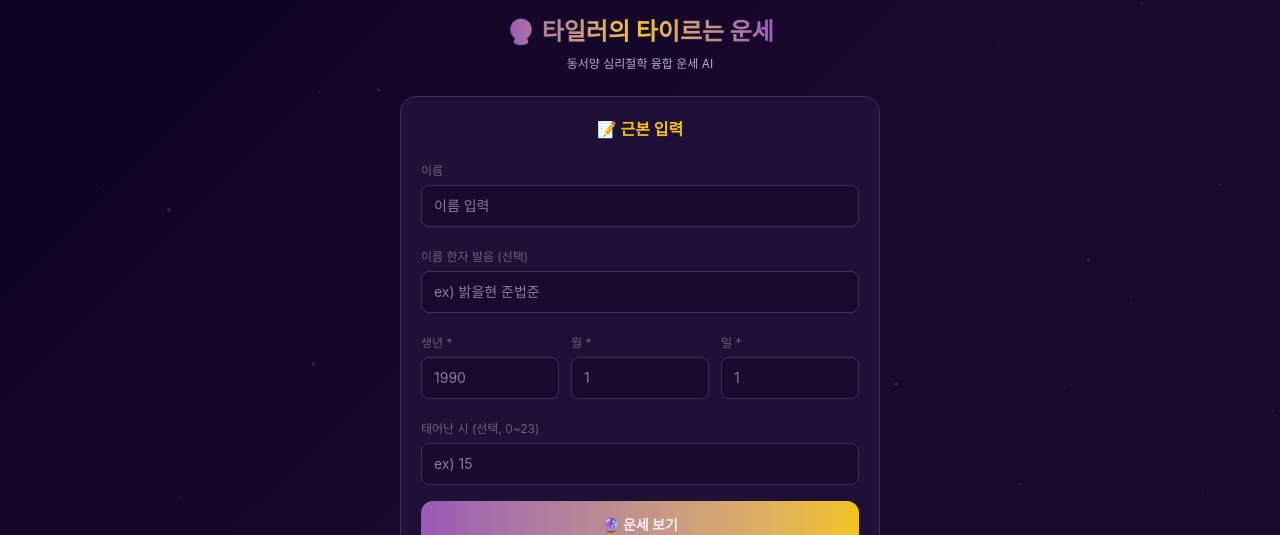
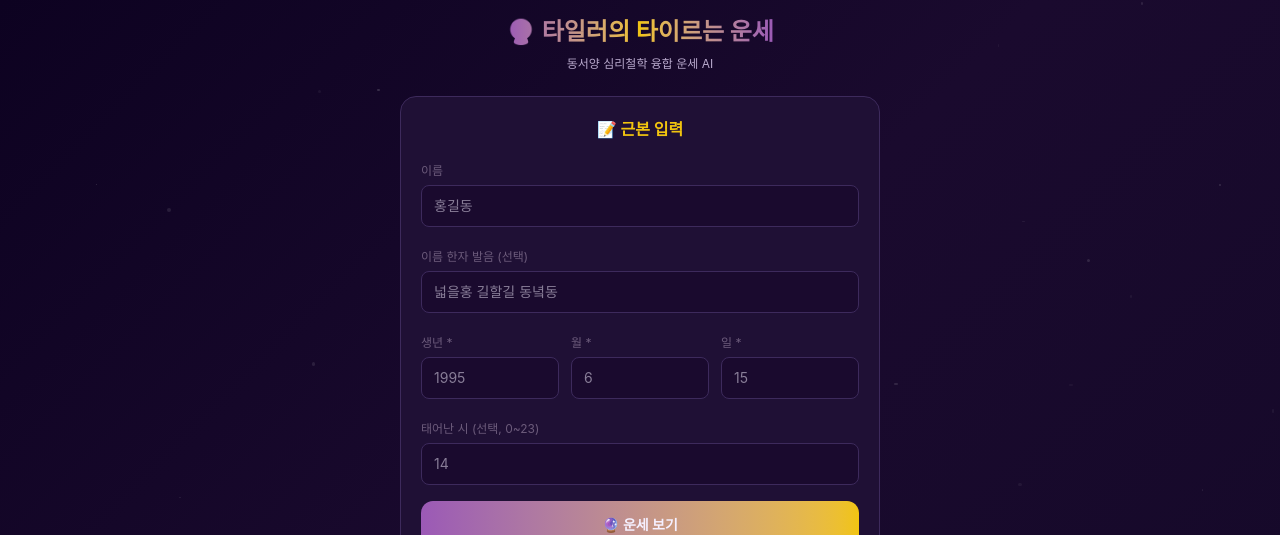
Before and after one commit to colehkg-cyber/sajugenie, a Next.js app: page / in a window 1280 px wide. Shown: the top 535 px of the page. Built offline with nearby package versions, Linux system fonts and the light colour scheme; a web font is replaced by a local one.

Commit message:
fix: placeholder 임의의 예시 값 (홍길동 1995.6.15 14시)

```diff
--- a/src/app/page.tsx
+++ b/src/app/page.tsx
@@ -152,14 +152,14 @@ function RootTab({ profile, setProfile, saved }: { profile: Profile; setProfile:
 
           <div>
             <label className="text-xs text-text-muted">이름</label>
-            <input type="text" placeholder="이름 입력" value={profile.name}
+            <input type="text" placeholder="홍길동" value={profile.name}
               onChange={(e) => setProfile({...profile, name: e.target.value})}
               className="w-full mt-1 bg-mystic border border-border rounded-lg px-3 py-2.5 text-sm text-text-primary focus:border-gold/50 outline-none" />
           </div>
 
           <div>
             <label className="text-xs text-text-muted">이름 한자 발음 (선택)</label>
-            <input type="text" placeholder="ex) 밝을현 준법준" value={profile.nameHanja}
+            <input type="text" placeholder="넓을홍 길할길 동녘동" value={profile.nameHanja}
               onChange={(e) => setProfile({...profile, nameHanja: e.target.value})}
               className="w-full mt-1 bg-mystic border border-border rounded-lg px-3 py-2.5 text-sm text-text-primary focus:border-gold/50 outline-none" />
           </div>
@@ -167,19 +167,19 @@ function RootTab({ profile, setProfile, saved }: { profile: Profile; setProfile:
           <div className="grid grid-cols-3 gap-3">
             <div>
               <label className="text-xs text-text-muted">생년 *</label>
-              <input type="number" placeholder="1990" value={profile.year}
+              <input type="number" placeholder="1995" value={profile.year}
                 onChange={(e) => setProfile({...profile, year: e.target.value})}
                 className="w-full mt-1 bg-mystic border border-border rounded-lg px-3 py-2.5 text-sm text-text-primary focus:border-gold/50 outline-none" />
             </div>
             <div>
               <label className="text-xs text-text-muted">월 *</label>
-              <input type="number" placeholder="1" min="1" max="12" value={profile.month}
+              <input type="number" placeholder="6" min="1" max="12" value={profile.month}
                 onChange={(e) => setProfile({...profile, month: e.target.value})}
                 className="w-full mt-1 bg-mystic border border-border rounded-lg px-3 py-2.5 text-sm text-text-primary focus:border-gold/50 outline-none" />
             </div>
             <div>
               <label className="text-xs text-text-muted">일 *</label>
-              <input type="number" placeholder="1" min="1" max="31" value={profile.day}
+              <input type="number" placeholder="15" min="1" max="31" value={profile.day}
                 onChange={(e) => setProfile({...profile, day: e.target.value})}
                 className="w-full mt-1 bg-mystic border border-border rounded-lg px-3 py-2.5 text-sm text-text-primary focus:border-gold/50 outline-none" />
             </div>
@@ -187,7 +187,7 @@ function RootTab({ profile, setProfile, saved }: { profile: Profile; setProfile:
 
           <div>
             <label className="text-xs text-text-muted">태어난 시 (선택, 0~23)</label>
-            <input type="number" placeholder="ex) 15" min="0" max="23" value={profile.hour}
+            <input type="number" placeholder="14" min="0" max="23" value={profile.hour}
               onChange={(e) => setProfile({...profile, hour: e.target.value})}
               className="w-full mt-1 bg-mystic border border-border rounded-lg px-3 py-2.5 text-sm text-text-primary focus:border-gold/50 outline-none" />
           </div>
```
